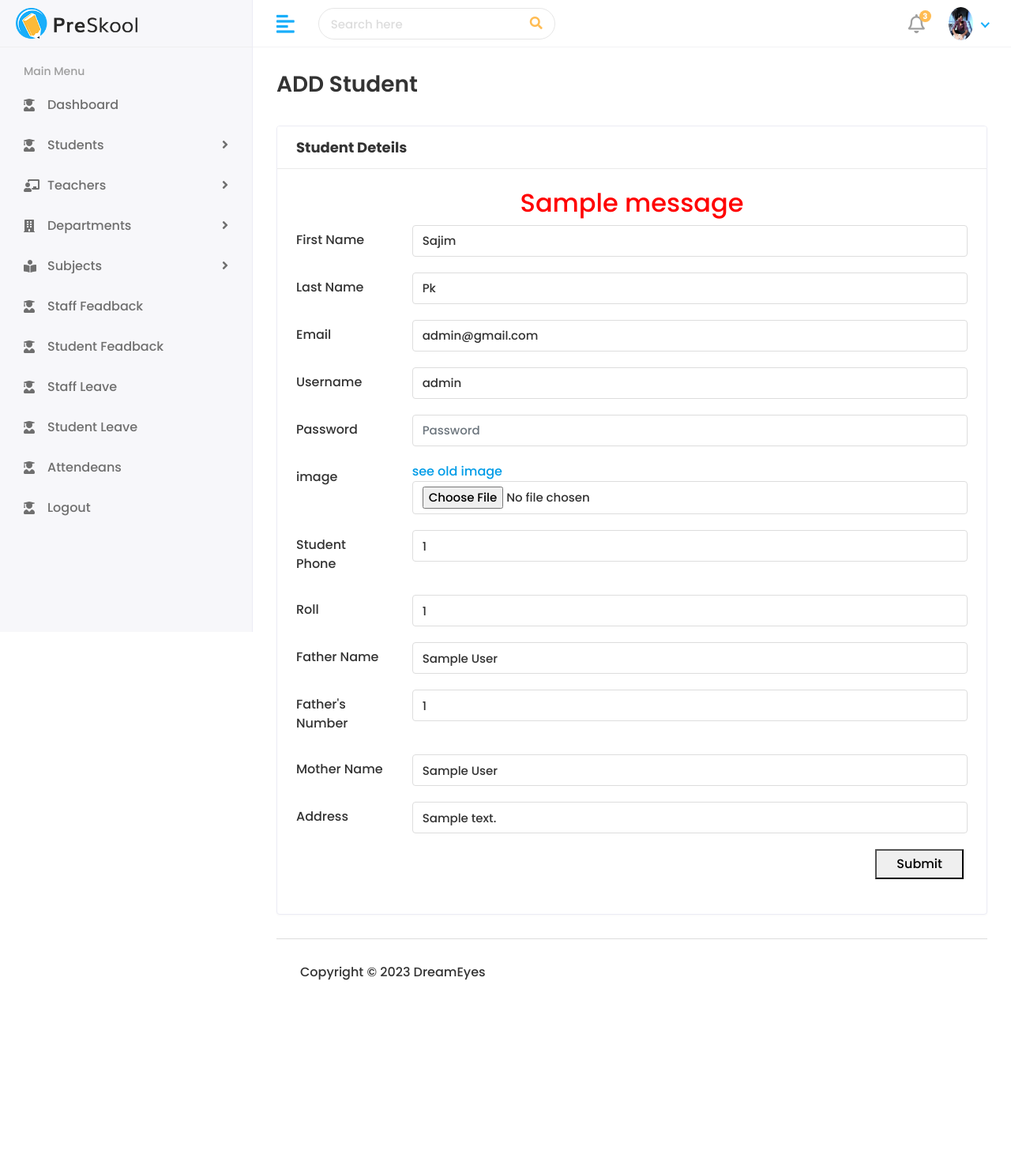
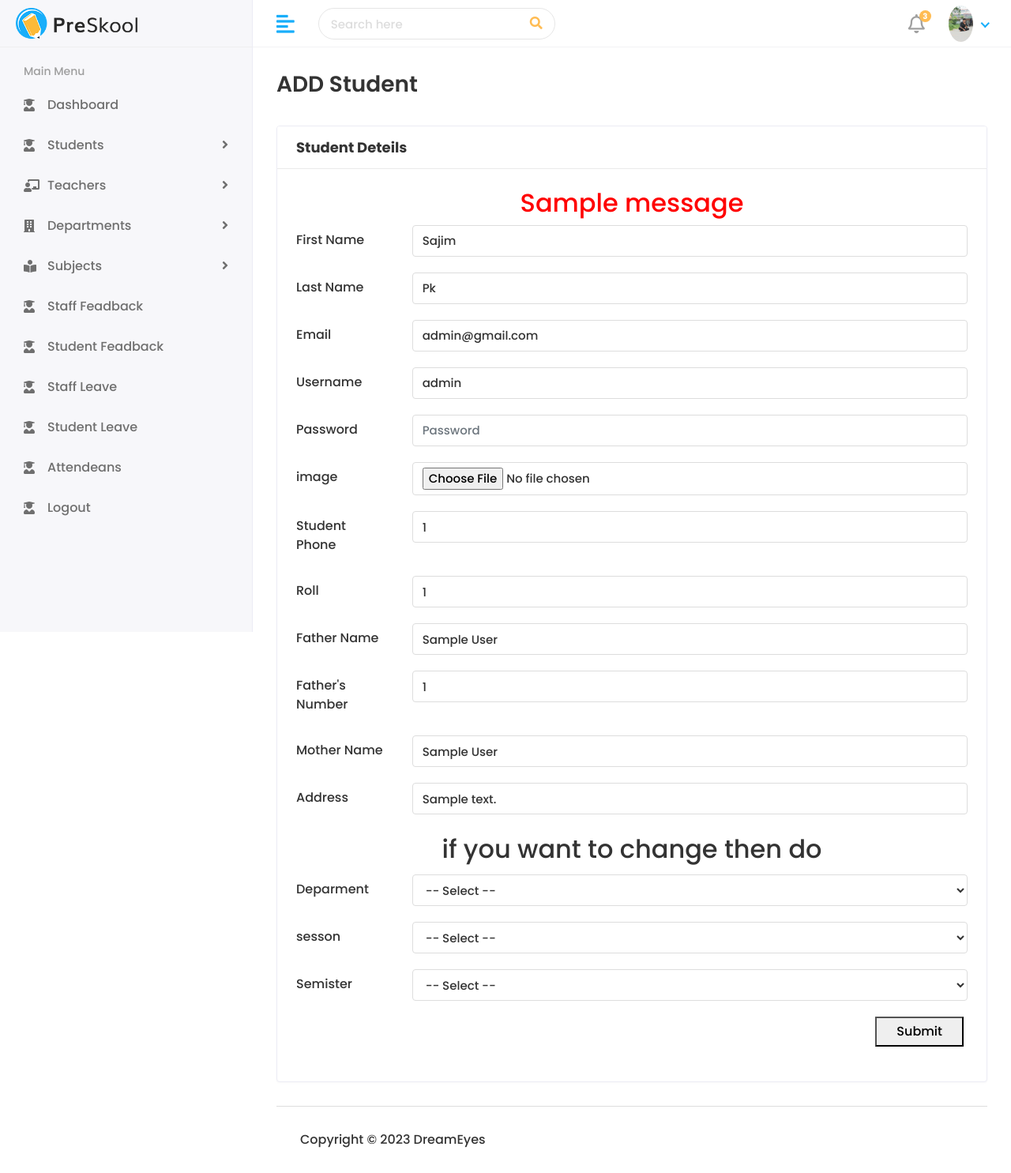
Before and after one commit to sajimpk/Student_management_System, a Django app: page /student/student_update/1/ in a window 1280 px wide. Shown: the whole page at 79% size. Before the commit the page ends 1241 px from the top, so only its background shows below. Run offline with Django 4.2, Linux system fonts and the light colour scheme; a user stored in the database is signed in; data comes from the database, SQL or seed files in the repository; both versions use the stored data as it was after the commit; tables that the repository leaves empty hold one stand-in row (values such as "Sample post"); one stand-in notice (Sample message) is shown; some libraries are stand-ins or nearby versions.

Commit message:
search update

```diff
--- a/account/views.py
+++ b/account/views.py
@@ -1,7 +1,9 @@
 from django.shortcuts import render,redirect,HttpResponse
 from student.models import student
+from django.contrib.auth.decorators import login_required
 from django.contrib.auth import login,authenticate, logout
 # Create your views here.
+@login_required(login_url='login')
 def home (request):
     if request.user.is_authenticated:
         user = request.user
@@ -28,9 +30,12 @@ def loginUser(request):
             return redirect('login')
     return render(request,'login.html')
 
+@login_required(login_url='login')
 def update_profile(request):
     user = request.user
     return render(request,'updateprofile.html',locals())
+
+@login_required(login_url='login')
 def profile(request):
     user = request.user
     try:
@@ -39,6 +44,7 @@ def profile(request):
         None
     return render(request,'profile.html',locals())
 
+@login_required(login_url='login')
 def log_out(request):
     logout(request)
     return redirect('login')
--- a/student/urls.py
+++ b/student/urls.py
@@ -3,6 +3,7 @@ from .views import *
 urlpatterns = [
     path('add-student/',add_student,name="add_student"),
     path('student_view/',student_view,name="student_view"),
-    path('student_update/<int:id>/',student_update,name="student_update")
+    path('student_update/<int:id>/',student_update,name="student_update"),
+    path('student_delete/<int:id>/',student_delete,name="student_delete"),
 
 ]
--- a/student/views.py
+++ b/student/views.py
@@ -2,92 +2,23 @@ from django.shortcuts import render,redirect
 from django.contrib import messages
 from account.models import deparment,semister,sesson,CoustomUser
 from .models import student
+from django.contrib.auth.decorators import login_required
 import os
 
 # Create your views here.
+@login_required(login_url='login')
 def add_student(request):
-    user = request.user
-    dpr = deparment.objects.all()
-    semi = semister.objects.all()
-    ses = sesson.objects.all()
-    if request.method=='POST':
-        fr_name = request.POST.get('frist_name')
-        la_name = request.POST.get('last_name')
-        email = request.POST.get('email')
-        username = request.POST.get('username')
-        password = request.POST.get('password')
-        image = request.FILES.get('image')
-        phone = request.POST.get('phone')
-        roll = request.POST.get('roll')
-        father_name = request.POST.get('father_name')
-        father_num = request.POST.get('father_num')
-        mother_name = request.POST.get('mother_name')
-        Address = request.POST.get('Address')
-        Deparment_id = request.POST.get('Deparment')
-        sess_id = request.POST.get('sess')
-        Semister_id = request.POST.get('Semister')
-        if CoustomUser.objects.filter(email = email).exists():
-            messages.success(request, " Email Already Taken.")
-            return redirect('add_student')
-        elif CoustomUser.objects.filter(username=username).exists():
-            messages.success(request, " Username Already Taken.")
-            return redirect('add_student')
-        else:
-            admin = CoustomUser(
-                first_name = fr_name,
-                last_name = la_name,
-                username = username,
-                email = email,
-                profile_pic =image,
-                user_type = "3",
-                password = password,
-            )
-            admin.set_password(password)
-            admin.save()
-
-            sem = semister.objects.get ( id = Semister_id)
-            Dep = deparment.objects.get(id = Deparment_id)
-            ses= sesson.objects.get(id = sess_id)
-
-            students = student.objects.create(
-                admin = admin,
-                phone = phone,
-                roll = roll,
-                father_name = father_name,
-                father_num = father_num,
-                mother_name = mother_name,
-                Address = Address,
-                Deparment = Dep,
-                sess = ses,
-                Semister = sem,
-            )
-            students.save()
-
-            messages.success(request, "Student added")
-            return redirect(request.META['HTTP_REFERER'])
-
-    return render(request,'student/add.html',locals())
-
-def student_view(request):
-    try:
-        detel = student.objects.all()
-    except:
-        None
-    return render(request,'student/students.html',locals())
-
-def student_update(request,id):
-    dpr = deparment.objects.all()
-    semi = semister.objects.all()
-    ses = sesson.objects.all()
-    detel = student.objects.get(id=id)
-    try:
-
+    if request.user.user_type=='1':
+        user = request.user
+        dpr = deparment.objects.all()
+        semi = semister.objects.all()
+        ses = sesson.objects.all()
         if request.method=='POST':
             fr_name = request.POST.get('frist_name')
             la_name = request.POST.get('last_name')
             email = request.POST.get('email')
             username = request.POST.get('username')
-            passw = request.POST.get('password')
+            password = request.POST.get('password')
             image = request.FILES.get('image')
             phone = request.POST.get('phone')
             roll = request.POST.get('roll')
@@ -95,28 +26,155 @@ def student_update(request,id):
             father_num = request.POST.get('father_num')
             mother_name = request.POST.get('mother_name')
             Address = request.POST.get('Address')
-            if detel:
-                detel.phone = phone
-                detel.roll = roll
-                detel.father_name = father_name
-                detel.father_num = father_num
-                detel.mother_name = mother_name
-                detel.Address=Address
-                detel.admin.first_name = fr_name
-                detel.admin.last_name = la_name
-                detel.admin.email = email
-                detel.admin.username =username
-                if passw:
-                    detel.admin.password = passw
-                    messages.success(request, "passs update")
+            Deparment_id = request.POST.get('Deparment')
+            sess_id = request.POST.get('sess')
+            Semister_id = request.POST.get('Semister')
+            if CoustomUser.objects.filter(email = email).exists():
+                messages.success(request, " Email Already Taken.")
+                return redirect('add_student')
+            elif CoustomUser.objects.filter(username=username).exists():
+                messages.success(request, " Username Already Taken.")
+                return redirect('add_student')
+            else:
+                admin = CoustomUser(
+                    first_name = fr_name,
+                    last_name = la_name,
+                    username = username,
+                    email = email,
+                    user_type = "3",
+                    password = password,
+                )
                 if image:
-                    os.remove(detel.admin.profile_pic.path)
-                    detel.admin.profile_pic = image
+                    admin.profile_pic=image
+                admin.set_password(password)
+                admin.save()
 
-                detel.admin.save()
-                detel.save()
-                messages.success(request, "Student update")
+                sem = semister.objects.get ( id = Semister_id)
+                Dep = deparment.objects.get(id = Deparment_id)
+                sese= sesson.objects.get(id = sess_id)
 
-    except Exception as r:
-        messages.success(request, r)
+                students = student.objects.create(
+                    admin = admin,
+                    phone = phone,
+                    roll = roll,
+                    father_name = father_name,
+                    father_num = father_num,
+                    mother_name = mother_name,
+                    Address = Address,
+                    Deparment = Dep,
+                    sess = sese,
+                    Semister = sem,
+                )
+                students.save()
+
+                messages.success(request, "Student added")
+                return redirect(request.META['HTTP_REFERER'])
+    else:
+        messages.success(request, "You can't access ")
+        return redirect('home')
+    return render(request,'student/add.html',locals())
+
+@login_required(login_url='login')
+def student_view(request):
+    if request.user.user_type=='1':
+
+        if request.method == 'GET':
+            src = request.GET.get('search')
+            if src:
+                detel = student.objects.filter(phone__icontains=src)
+                if detel:
+                    pass
+                else:
+                    detel = student.objects.filter(father_name__icontains=src)
+            elif src==None:
+                detel = student.objects.all()
+            else:
+                detel = student.objects.all()
+
+        return render(request,'student/students.html',locals())
+    else:
+        messages.success(request, "You can't access ")
+        return redirect('home')
+
+@login_required(login_url='login')
+def student_update(request,id):
+    if request.user.user_type=='1':
+        dpr = deparment.objects.all()
+        semi = semister.objects.all()
+        ses = sesson.objects.all()
+        detel = student.objects.get(id=id)
+        try:
+
+            if request.method=='POST':
+                fr_name = request.POST.get('frist_name')
+                la_name = request.POST.get('last_name')
+                email = request.POST.get('email')
+                username = request.POST.get('username')
+                passw = request.POST.get('password')
+                image = request.FILES.get('image')
+                phone = request.POST.get('phone')
+                roll = request.POST.get('roll')
+                father_name = request.POST.get('father_name')
+                father_num = request.POST.get('father_num')
+                mother_name = request.POST.get('mother_name')
+                Address = request.POST.get('Address')
+
+                Deparment_id = request.POST.get('Deparment')
+                sess_id = request.POST.get('sess')
+                Semister_id = request.POST.get('Semister')
+
+
+
+
+                if detel:
+                    detel.phone = phone
+                    detel.roll = roll
+                    detel.father_name = father_name
+                    detel.father_num = father_num
+                    detel.mother_name = mother_name
+                    detel.Address=Address
+                    detel.admin.first_name = fr_name
+                    detel.admin.last_name = la_name
+                    detel.admin.email = email
+                    detel.admin.username =username
+                    if passw:
+                        detel.admin.password = passw
+                        detel.admin.set_password(passw)
+                        messages.success(request, "Password update")
+                    if image:
+                        os.remove(detel.admin.profile_pic.path)
+                        detel.admin.profile_pic = image
+                    if Deparment_id:
+                        Dep = deparment.objects.get(id = Deparment_id)
+                        detel.Deparment = Dep
+                    if sess_id:
+                        sesen= sesson.objects.get(id = sess_id)
+                        detel.sess = sesen
+                    if Semister_id:
+                        sem = semister.objects.get ( id = Semister_id)
+                        detel.Semister = sem
+                    detel.admin.save()
+                    detel.save()
+                    messages.success(request, "Student update")
+
+        except Exception as r:
+            messages.success(request, r)
+    else:
+        messages.success(request, "You can't access ")
+        return redirect('home')
     return render(request,'student/update.html',locals())
+
+def student_delete(request,id):
+    if request.user.user_type=='1':
+        user = student.objects.get(id = id)
+        if user.admin.profile_pic:
+            if user.admin.profile_pic == '1.jpeg':
+                pass
+            else:
+                os.remove(user.admin.profile_pic.path)
+        user.admin.delete()
+        user.delete()
+    else:
+        messages.success(request, "You can't access ")
+        return redirect('home')
+    return redirect('student_view')
--- a/templates/includes/header.html
+++ b/templates/includes/header.html
@@ -12,8 +12,8 @@
     <i class="fas fa-align-left"></i>
     </a>
     <div class="top-nav-search">
-       <form>
-          <input type="text" class="form-control" placeholder="Search here">
+       <form method="get">
+          <input type="text" class="form-control" placeholder="Search here" name="search">
           <button class="btn" type="submit"><i class="fas fa-search"></i></button>
        </form>
     </div>
--- a/templates/student/students.html
+++ b/templates/student/students.html
@@ -15,13 +15,14 @@
          <div class="card card-table">
             <div class="card-body">
                <div class="table-responsive">
-                  <table class="table table-hover table-center mb-0 datatable">
+                  <table class="table table-hover table-center mb-0 datatable" style="text-align: center;">
                      <thead>
                         <tr>
                            <th>ID</th>
                            <th>Name</th>
                            <th>Semister</th>
                            <th>Depertment</th>
+                           <th>Sesseon</th>
                            <th>Parent Name</th>
                            <th>Mobile Number</th>
                            <th>Address</th>
@@ -44,6 +45,7 @@
                            </td>
                            <td>{{i.Semister}}</td>
                            <td>{{i.Deparment}}</td>
+                           <td>{{i.sess}}</td>
                            <td>{{i.father_name}}</td>
                            <td>{{i.phone}}</td>
                            <td>{{i.Address}}</td>
@@ -52,7 +54,7 @@
                                  <a href="{% url 'student_update' i.id %}" class="btn btn-sm bg-success-light mr-2">
                                     <i class="fas fa-pen"></i>
                                  </a>
-                                 <a href="#" class="btn btn-sm bg-danger-light">
+                                 <a href="{% url 'student_delete' i.id %}" class="btn btn-sm bg-danger-light">
                                     <i class="fas fa-trash"></i>
                                  </a>
                               </div>
--- a/templates/student/update.html
+++ b/templates/student/update.html
@@ -58,9 +58,6 @@
                         <div class="form-group row">
                             <label class="col-form-label col-md-2">image</label>
                             <div class="col-md-10">
-                                {% if detel.admin.profile_pic %}
-                                <a href="{{detel.admin.profile_pic.url}}">see old image</a>
-                                {% endif %}
                                 <input class="form-control" type="file" name="image" accept="image">
                             </div>
                         </div>
@@ -102,6 +99,41 @@
                                 <input class="form-control" type="text" name="Address" value="{{detel.Address}}">
                             </div>
                         </div>
+                        <h2 style="text-align: center; padding: 5px;">if you want to change then do</h2>
+                        <div class="form-group row">
+                            <label class="col-form-label col-md-2">Deparment</label>
+                            <div class="col-md-10">
+                                <select class="form-control" name="Deparment">
+                                    <option disabled selected>-- Select --</option>
+                                    {% for i in dpr %}
+                                    <option value="{{i.id}}">{{i.name}}</option>
+                                    {% endfor %}
+
+                                </select>
+                            </div>
+                        </div>
+                        <div class="form-group row">
+                            <label class="col-form-label col-md-2">sesson</label>
+                            <div class="col-md-10">
+                                <select class="form-control" name="sess">
+                                    <option disabled selected>-- Select --</option>
+                                    {% for i in ses %}
+                                    <option value="{{i.id}}">{{i.name}}</option>
+                                    {% endfor %}
+                                </select>
+                            </div>
+                        </div>
+                        <div class="form-group row">
+                            <label class="col-form-label col-md-2">Semister</label>
+                            <div class="col-md-10">
+                                <select class="form-control" name="Semister">
+                                    <option disabled selected>-- Select --</option>
+                                    {% for i in semi %}
+                                    <option value="{{i.id}}">{{i.name}}</option>
+                                    {% endfor %}
+                                </select>
+                            </div>
+                        </div>
                         <div class="form-group row">
                             <label class="col-form-label col-md-10"></label>
                             <div class="col-md-2">
```
Also changed, not shown: templates/profile.html (+7 -1 lines), db.sqlite3, media/1.jpeg.
